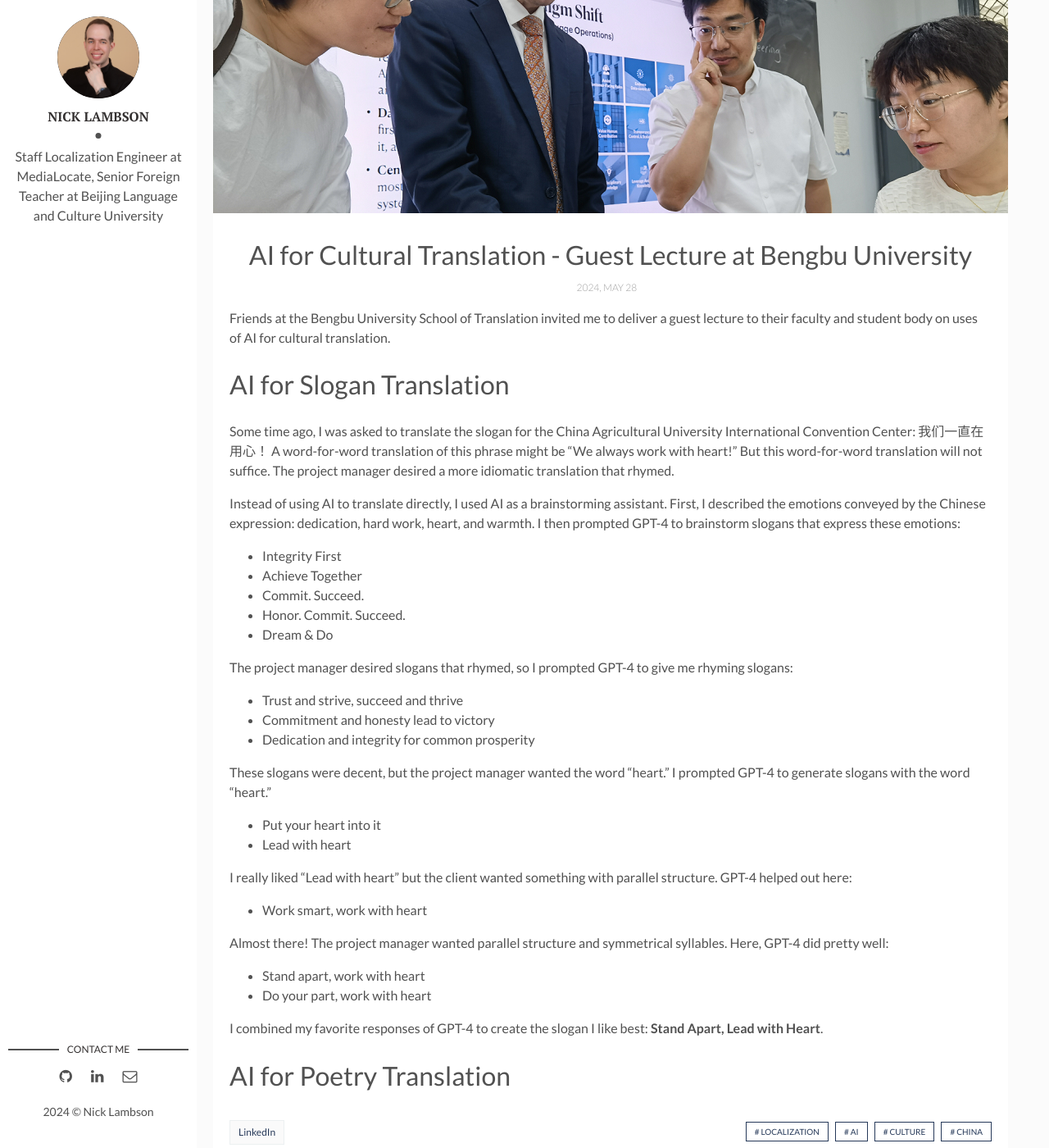
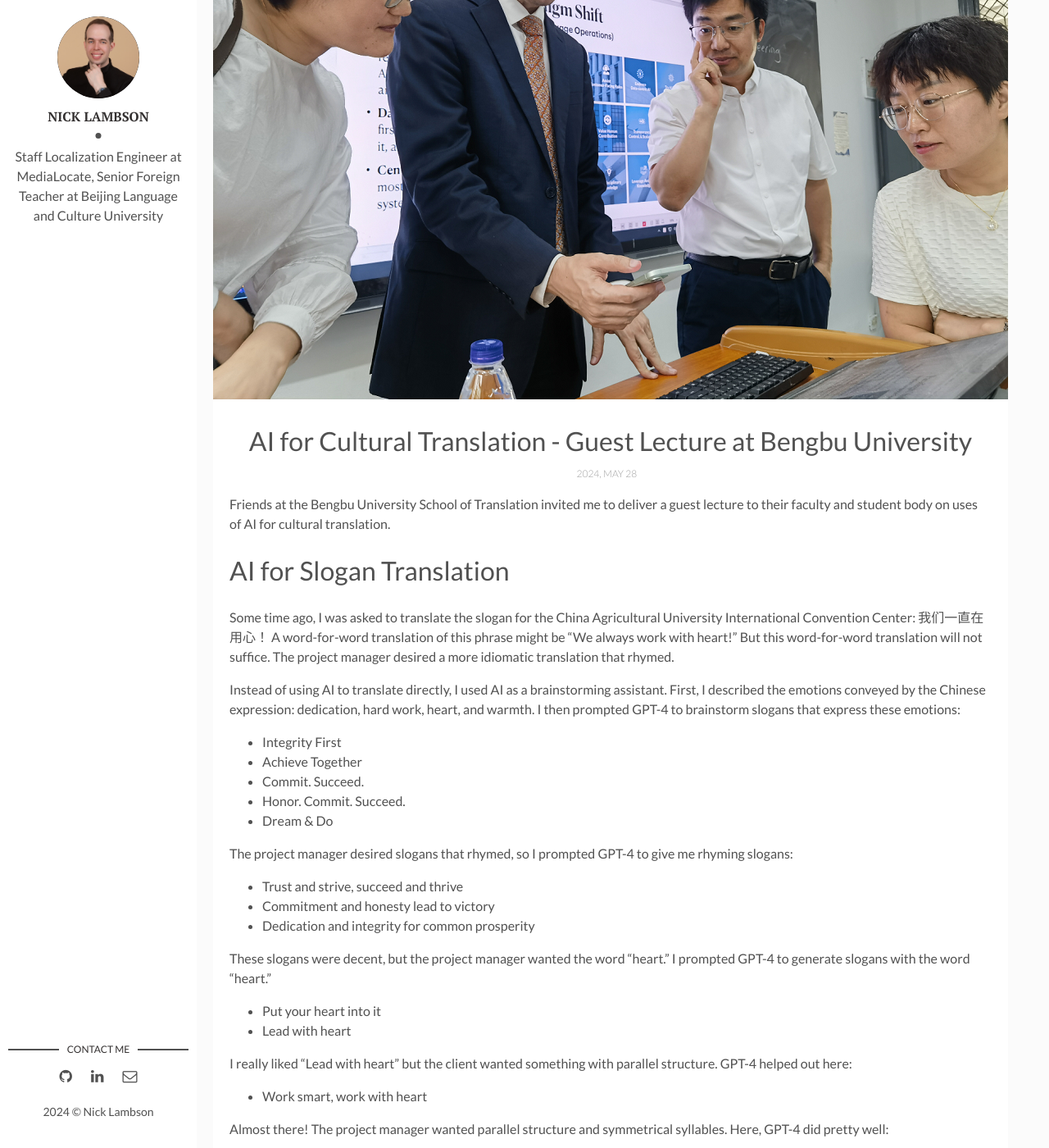
Before and after one commit to nicklambson/nicklambson.github.io, a Jekyll site: the page built from _posts/2024-05-28-bengbu-university.markdown, in a window 1280 px wide and 1400 px high, scrolled down 260 px. Shown: the whole window at 82% size. Built offline with Jekyll 4.4.1, drawn with Linux system fonts in a browser that asks for light colours.

Commit message:
Update main.css

```diff
--- a/assets/css/main.css
+++ b/assets/css/main.css
@@ -1221,7 +1221,7 @@ a.newer-posts:hover {
   position: relative;
   padding: 0;
   margin: 0;
-  max-height: 500px;
+  /* max-height: 500px; */
   background-color: #fafafa;
   overflow: hidden;
 }
```
